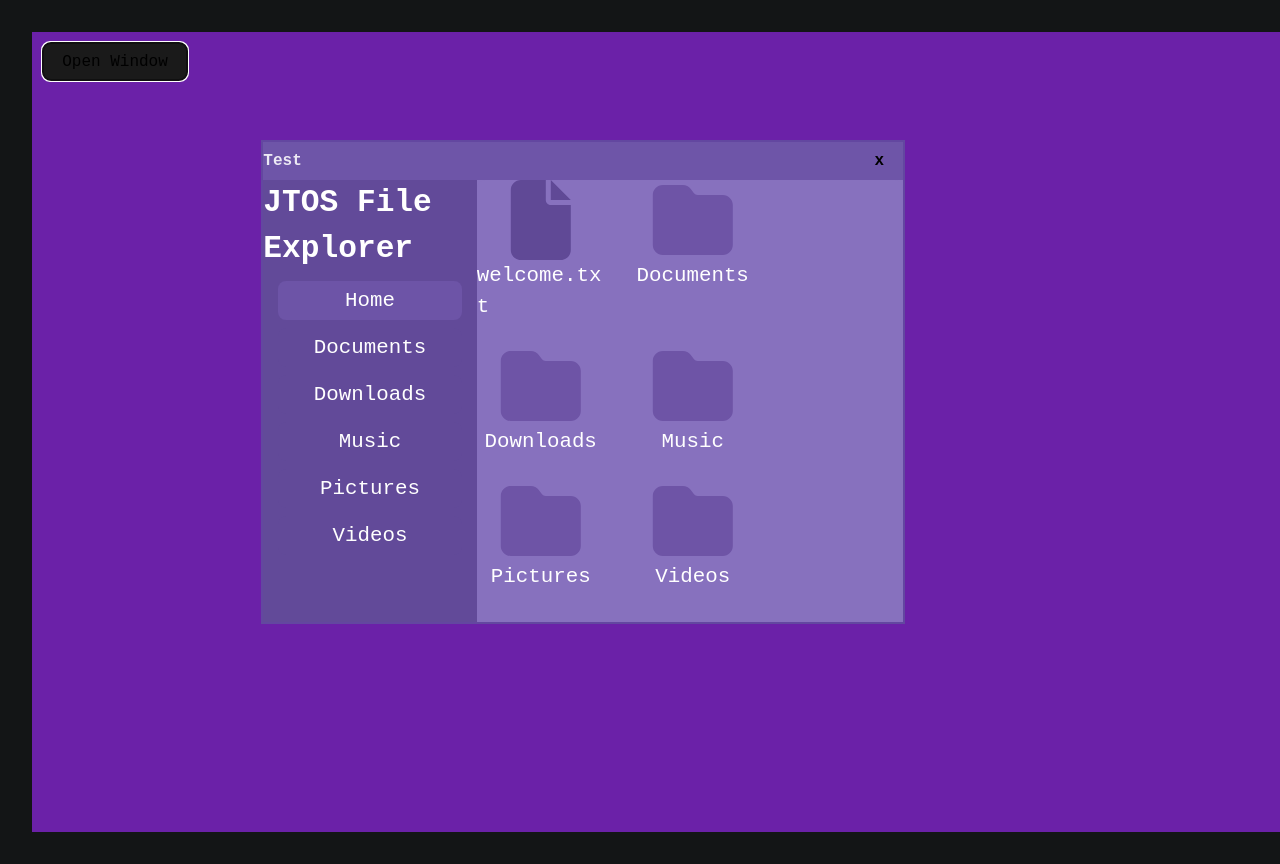
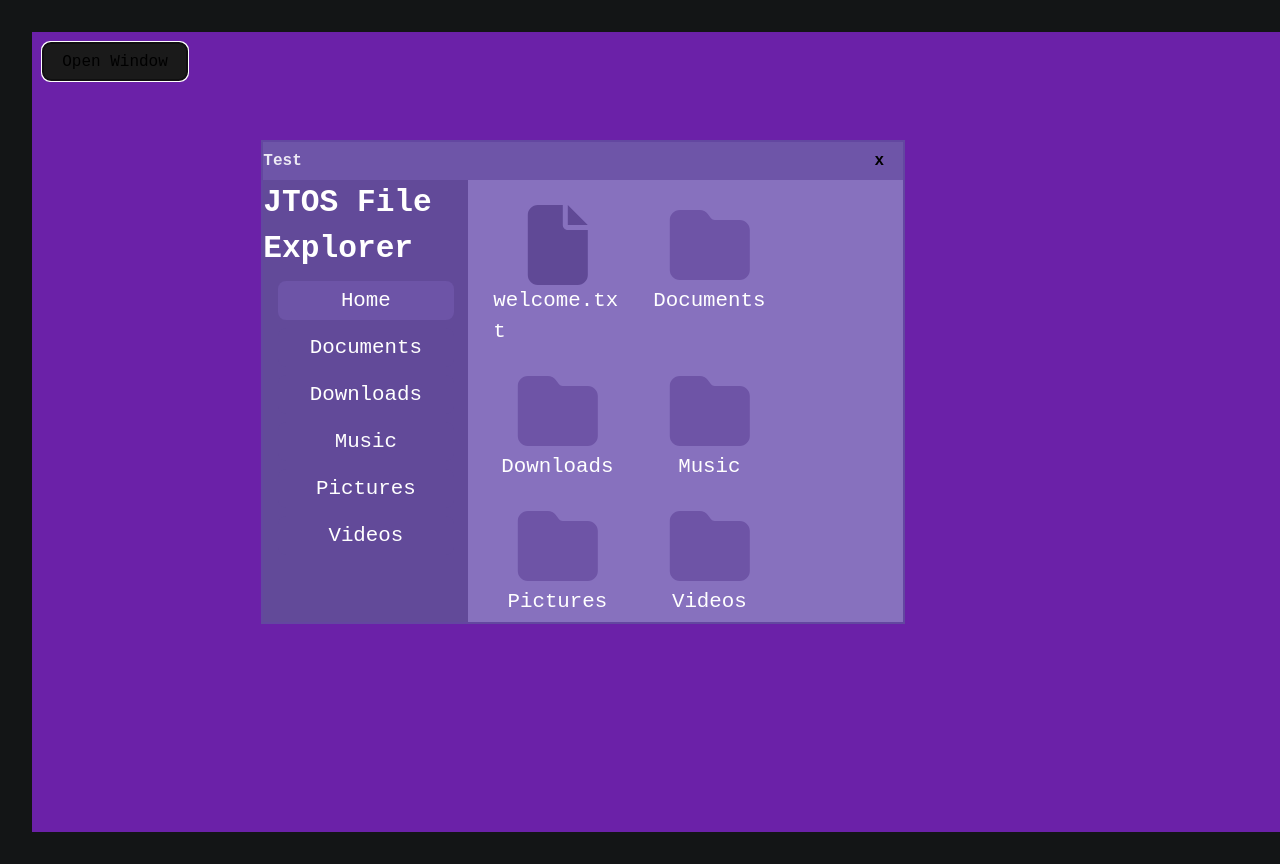
Before and after one commit to JhonTabio/JTOS-Portfolio, a React (Vite) app: page /gui in a window 1280 px wide. Both pictures are taken after a click on the button "Open Window". Shown: the top 864 px of the page. Built offline with nearby package versions, Linux system fonts and the light colour scheme.

Commit message:
Some styling choices

```diff
--- a/src/routes/GUI.css
+++ b/src/routes/GUI.css
@@ -46,6 +46,7 @@
 {
   width: inherit;
   height: inherit;
+  box-sizing: border-box;
 }
 
 .gui_icon_container
@@ -100,6 +101,7 @@
   width: 100%;
   height: 100%;
   font-size: clamp(0.5rem, 1vw + 0.5rem, 1.75rem);
+  background-color: #8771be;
 }
 
 .gui_tabs-header
@@ -117,7 +119,7 @@
 {
   width: 100%;
   height: 100%;
-  background-color: #8771be;
+  padding-left: 25px;
 }
 
 .gui_tab-button
@@ -149,6 +151,7 @@
   border-radius: 8px;
   height: 100%;
   overflow-y: auto;
+  padding-top: 25px;
 }
 
 .gui_file_explorer_container
@@ -163,4 +166,7 @@
   color: black;
   width: inherit;
   height: inherit;
+  overflow-y: auto;
+  padding: 15px 0px 15px 15px;
+  box-sizing: border-box;
 }
```
